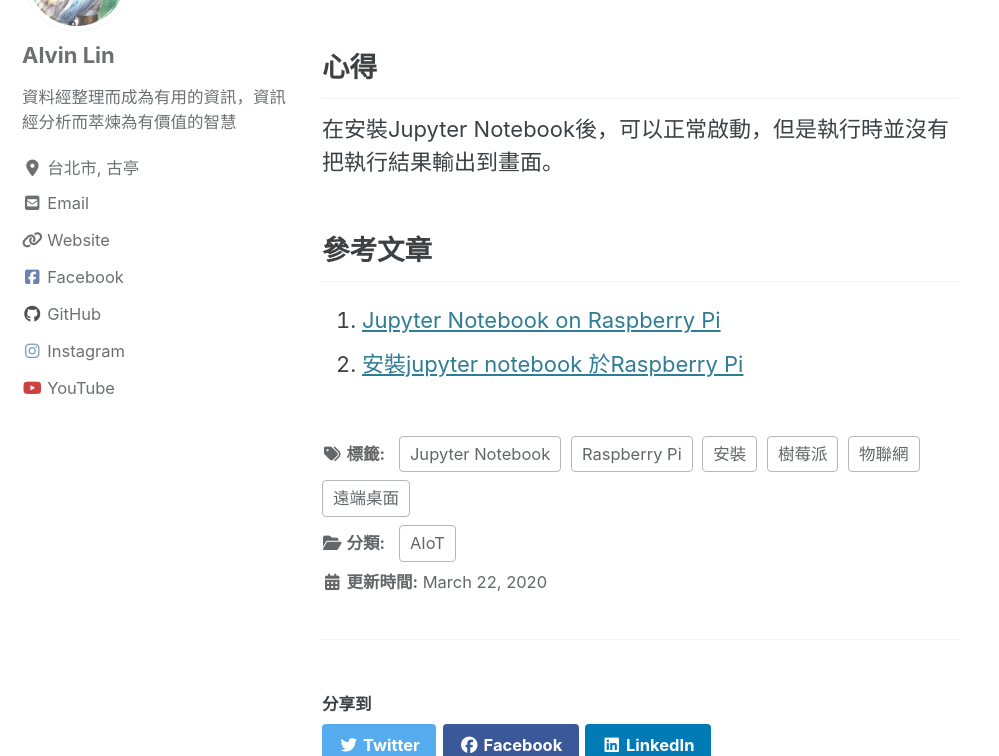
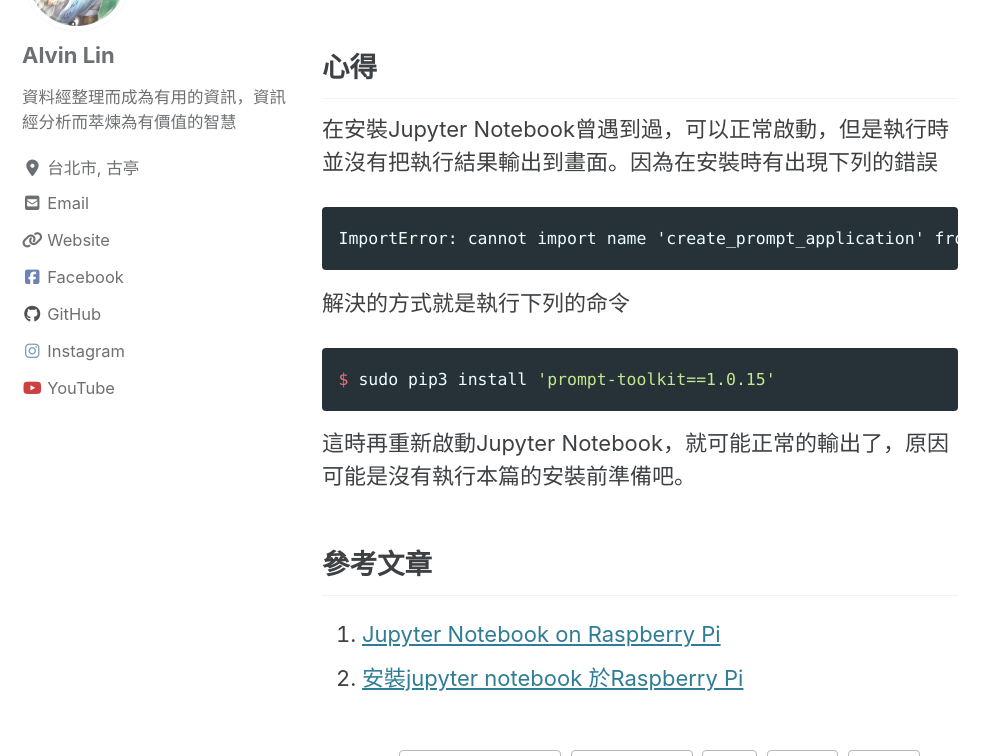
Before and after one commit to dsalearning/dsalearning.github.io, a Jekyll site: the page built from _posts/2020-03-22-raspberry-install-jupyter.md, in a window 1280 px wide and 900 px high, scrolled down 5255 px, cut to the strip 144-900 px from the top of the window. Shown: the whole strip, without its empty margins (0-999 px from the left). Built offline with Jekyll 4.4.1, drawn with Linux system fonts in a browser that asks for light colours; cached includes are drawn as plain includes; nearby versions of some CDN libraries; comment, search, counter and statistics services are not loaded; a style sheet for code colours, icons or effects is not loaded.

Commit message:
修改心得

````diff
--- a/_posts/2020-03-22-raspberry-install-jupyter.md
+++ b/_posts/2020-03-22-raspberry-install-jupyter.md
@@ -112,7 +112,15 @@
 
 
 ## 心得
-在安裝Jupyter Notebook後，可以正常啟動，但是執行時並沒有把執行結果輸出到畫面。
+在安裝Jupyter Notebook曾遇到過，可以正常啟動，但是執行時並沒有把執行結果輸出到畫面。因為在安裝時有出現下列的錯誤
+```
+ImportError: cannot import name 'create_prompt_application' from 'prompt_toolkit.shortcuts' (/usr/local/lib/python3.7/dist-packages/prompt_toolkit/shortcuts/__init__.py)
+```
+解決的方式就是執行下列的命令
+```bash
+$ sudo pip3 install 'prompt-toolkit==1.0.15'
+```
+這時再重新啟動Jupyter Notebook，就可能正常的輸出了，原因可能是沒有執行本篇的安裝前準備吧。
 
 ## 參考文章 ##
 1. [Jupyter Notebook on Raspberry Pi](https://www.instructables.com/id/Jupyter-Notebook-on-Raspberry-Pi/)
````
